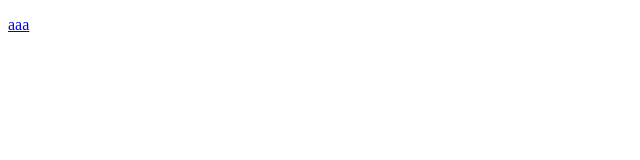
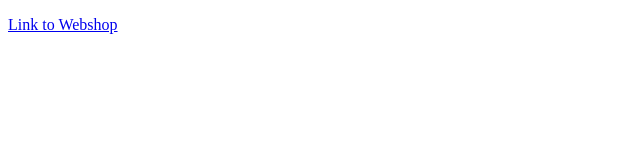
Before and after one commit to AC-Hadzic/AC-Hadzic.github.io, a plain HTML site: page index.html in a window 1280 px wide. Shown: the whole page, without its empty margins (0-640 px from the left). Drawn offline with Linux system fonts and the light colour scheme.

Commit message:
link mod

```diff
--- a/index.html
+++ b/index.html
@@ -8,7 +8,7 @@
 
     <body>
         <p>
-            <a href="izrada-web-stranice-web-shop-AC-Hadzic/index.html">aaa</a>
+            <a href="izrada-web-stranice-web-shop-AC-Hadzic/index.html" target="_blank"> Link to Webshop </a>
         </p>
     </body>
 </html>
```
